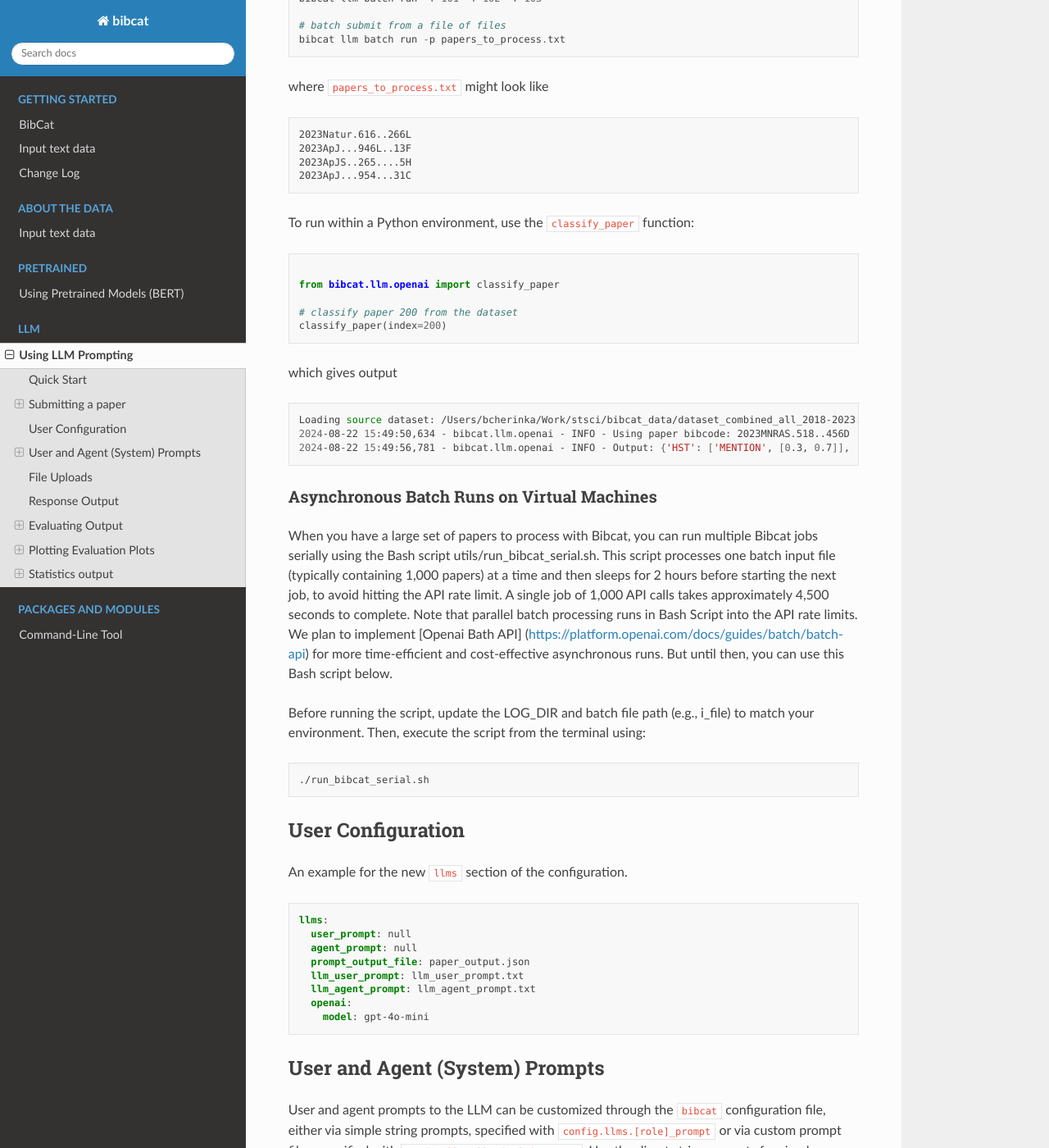
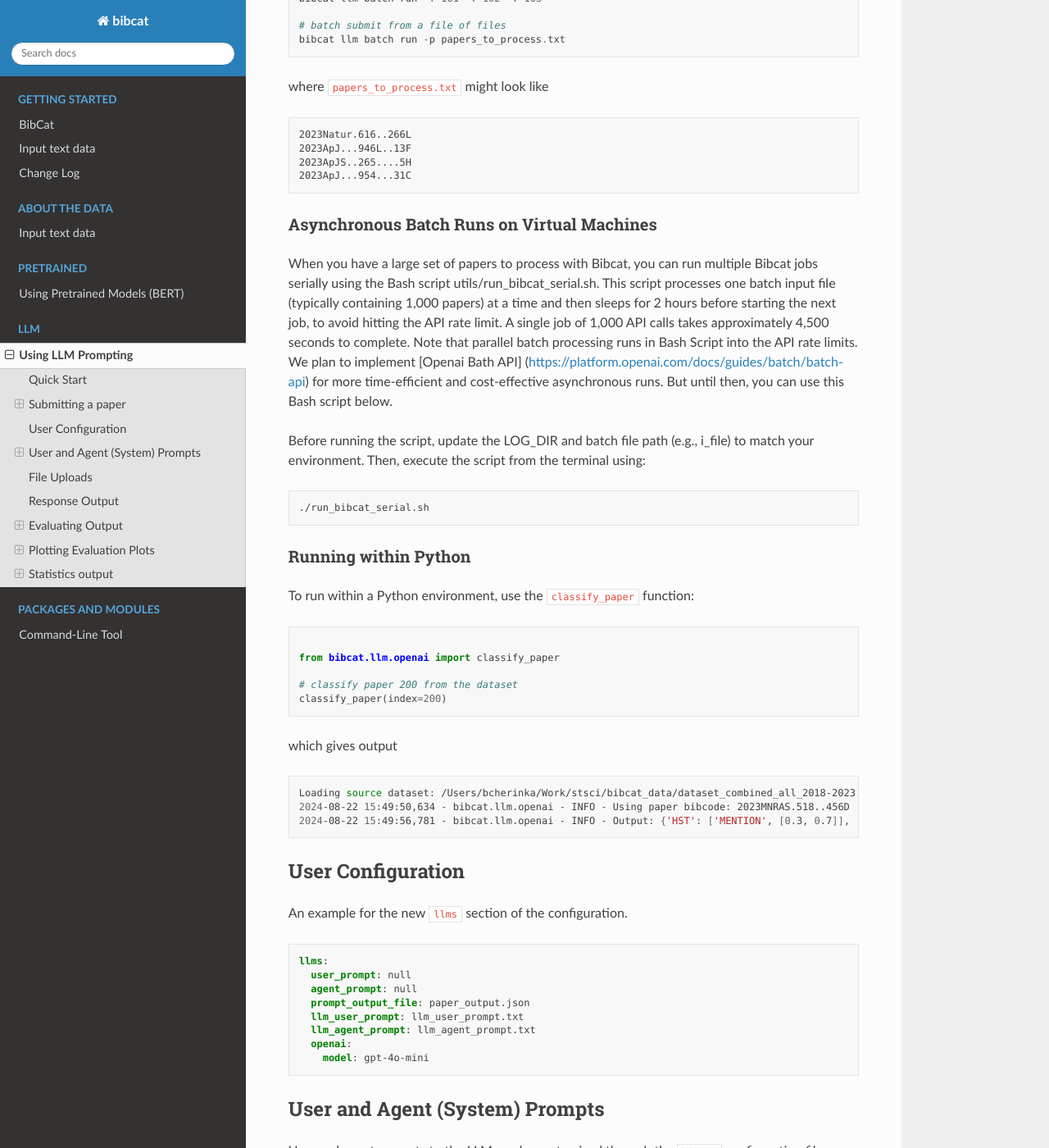
Before and after one commit to spacetelescope/bibcat, a Sphinx documentation site: the page built from docs/llm.md, in a window 1280 px wide and 1400 px high, scrolled down 1395 px. Shown: the whole window at 82% size. Built offline with Sphinx 7.4.7 and the Read the Docs theme 3.1.0, drawn with Linux system fonts in a browser that asks for light colours; pages that are not in the unit, such as notebooks, are missing from menus; some of the changed lines change nothing that is shown.

Commit message:
update the order

````diff
--- a/docs/llm.md
+++ b/docs/llm.md
@@ -56,6 +56,19 @@ where `papers_to_process.txt` might look like
 2023ApJ...954...31C
 ```
 
+### Asynchronous Batch Runs on Virtual Machines
+
+When you have a large set of papers to process with Bibcat, you can run multiple Bibcat jobs serially using the Bash script utils/run_bibcat_serial.sh. This script processes one batch input file (typically containing 1,000 papers) at a time and then sleeps for 2 hours before starting the next job, to avoid hitting the API rate limit. A single job of 1,000 API calls takes approximately 4,500 seconds to complete. Note that parallel batch processing runs in Bash Script into the API rate limits. We plan to implement [Openai Bath API] (https://platform.openai.com/docs/guides/batch/batch-api) for more time-efficient and cost-effective  asynchronous runs. But until then, you can use this Bash script below.
+
+Before running the script, update the LOG_DIR and batch file path (e.g., i_file) to match your environment. Then, execute the script from the terminal using:
+
+```bash
+./run_bibcat_serial.sh
+
+```
+
+### Running within Python
+
 To run within a Python environment, use the `classify_paper` function:
 ```python
 
@@ -70,17 +83,6 @@ Loading source dataset: /Users/bcherinka/Work/stsci/bibcat_data/dataset_combined
 2024-08-22 15:49:50,634 - bibcat.llm.openai - INFO - Using paper bibcode: 2023MNRAS.518..456D
 2024-08-22 15:49:56,781 - bibcat.llm.openai - INFO - Output: {'HST': ['MENTION', [0.3, 0.7]], 'JWST': ['SCIENCE', [0.9, 0.1]]}
 ```
-### Asynchronous Batch Runs on Virtual Machines
-
-When you have a large set of papers to process with Bibcat, you can run multiple Bibcat jobs serially using the Bash script utils/run_bibcat_serial.sh. This script processes one batch input file (typically containing 1,000 papers) at a time and then sleeps for 2 hours before starting the next job, to avoid hitting the API rate limit. A single job of 1,000 API calls takes approximately 4,500 seconds to complete. Note that parallel batch processing runs in Bash Script into the API rate limits. We plan to implement [Openai Bath API] (https://platform.openai.com/docs/guides/batch/batch-api) for more time-efficient and cost-effective  asynchronous runs. But until then, you can use this Bash script below.
-
-Before running the script, update the LOG_DIR and batch file path (e.g., i_file) to match your environment. Then, execute the script from the terminal using:
-
-```bash
-./run_bibcat_serial.sh
-
-```
-
 
 ## User Configuration
 An example for the new ``llms`` section of the configuration.
````
